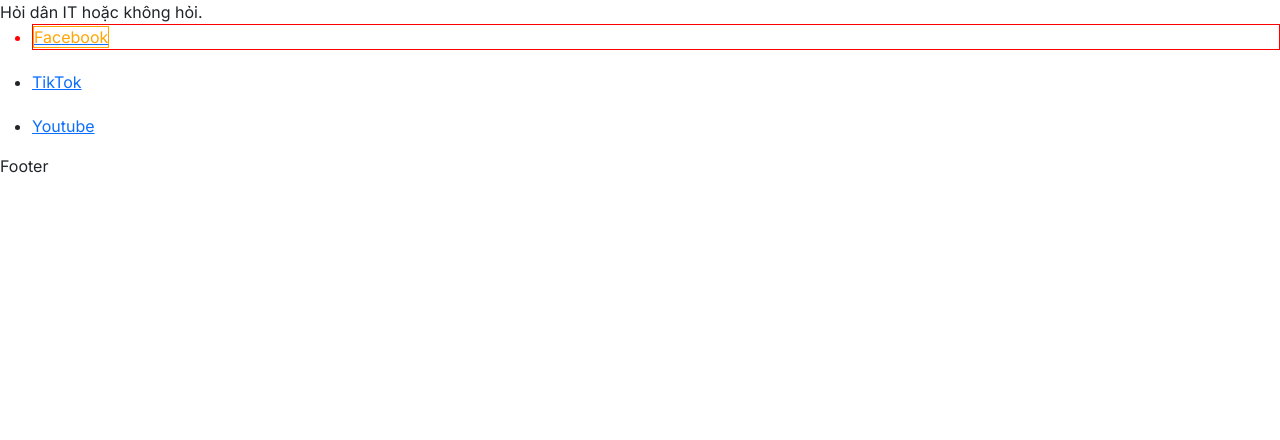
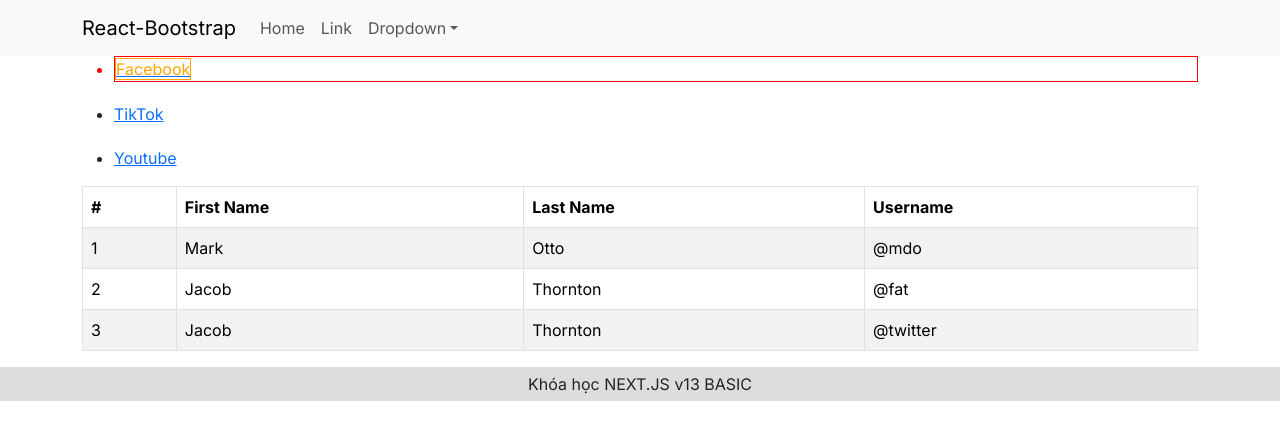
Before and after one commit to VuTam912/Next13-typescript-basic, a Next.js app: page / in a window 1280 px wide. Shown: the top 440 px of the page. Built offline with nearby package versions, Linux system fonts and the light colour scheme.

Commit message:
Design Home Page with boostrap

```diff
--- a/src/app/layout.tsx
+++ b/src/app/layout.tsx
@@ -1,7 +1,11 @@
 // import './globals.css'
+'use client'
 import type { Metadata } from 'next'
 import { Inter } from 'next/font/google'
 import 'bootstrap/dist/css/bootstrap.min.css';
+import AppHeader from './../components/app.header'
+import AppFooter from './../components/app.footer'
+import Container from 'react-bootstrap/Container';
 
 const inter = Inter({ subsets: ['latin'] })
 
@@ -18,9 +22,11 @@
   return (
     <html lang="en">
       <body className={inter.className}>
-        <header>Hỏi dân IT hoặc không hỏi.</header>
-        {children}
-        <footer>Footer</footer>
+        <AppHeader />
+          <Container>
+            {children}
+          </Container>
+        <AppFooter />
         </body>
     </html>
   )
--- a/src/app/page.tsx
+++ b/src/app/page.tsx
@@ -1,7 +1,9 @@
+
 
 import Link from 'next/link'
 import x from '@/styles/app.module.css';  // x from => module
 import y from '@/styles/hoidanit.module.css'
+import AppTable from '@/components/app.table';
 
 export default function Home() {
   return (
@@ -22,6 +24,9 @@
           </li>
 
       </ul>
+
+      <AppTable />
+
     </div>
     </>
   )
--- /dev/null
+++ b/src/components/app.footer.tsx
@@ -0,0 +1,16 @@
+'use client';
+const AppFooter = () => {
+	return (
+		<div
+			style={{
+				background: '#ddd',
+				textAlign: 'center',
+				padding: '5px 0',
+			}}
+		>
+			Khóa học NEXT.JS v13 BASIC
+		</div>
+	);
+};
+
+export default AppFooter;
--- /dev/null
+++ b/src/components/app.header.tsx
@@ -0,0 +1,36 @@
+'use client'
+
+import Container from 'react-bootstrap/Container';
+import Nav from 'react-bootstrap/Nav';
+import Navbar from 'react-bootstrap/Navbar';
+import NavDropdown from 'react-bootstrap/NavDropdown';
+
+const AppHeader = () => {
+    return (
+        <Navbar  expand="lg" className="bg-body-tertiary">
+        <Container>
+          <Navbar.Brand href="#home">React-Bootstrap</Navbar.Brand>
+          <Navbar.Toggle aria-controls="basic-navbar-nav" />
+          <Navbar.Collapse id="basic-navbar-nav">
+            <Nav className="me-auto">
+              <Nav.Link href="#home">Home</Nav.Link>
+              <Nav.Link href="#link">Link</Nav.Link>
+              <NavDropdown title="Dropdown" id="basic-nav-dropdown">
+                <NavDropdown.Item href="#action/3.1">Action</NavDropdown.Item>
+                <NavDropdown.Item href="#action/3.2">
+                  Another action
+                </NavDropdown.Item>
+                <NavDropdown.Item href="#action/3.3">Something</NavDropdown.Item>
+                <NavDropdown.Divider />
+                <NavDropdown.Item href="#action/3.4">
+                  Separated link
+                </NavDropdown.Item>
+              </NavDropdown>
+            </Nav>
+          </Navbar.Collapse>
+        </Container>
+      </Navbar>
+    )
+}
+
+export default AppHeader;
--- /dev/null
+++ b/src/components/app.table.tsx
@@ -0,0 +1,41 @@
+'use client'
+
+import Table from 'react-bootstrap/Table';
+
+const AppTable = () => {
+
+    return (
+        <Table striped bordered hover>
+          <thead>
+            <tr>
+              <th>#</th>
+              <th>First Name</th>
+              <th>Last Name</th>
+              <th>Username</th>
+            </tr>
+          </thead>
+          <tbody>
+            <tr>
+              <td>1</td>
+              <td>Mark</td>
+              <td>Otto</td>
+              <td>@mdo</td>
+            </tr>
+            <tr>
+              <td>2</td>
+              <td>Jacob</td>
+              <td>Thornton</td>
+              <td>@fat</td>
+            </tr>
+            <tr>
+              <td>3</td>
+              <td>Jacob</td>
+              <td>Thornton</td>
+              <td>@twitter</td>
+            </tr>
+          </tbody>
+        </Table>
+      );
+}
+
+export default AppTable;
```
